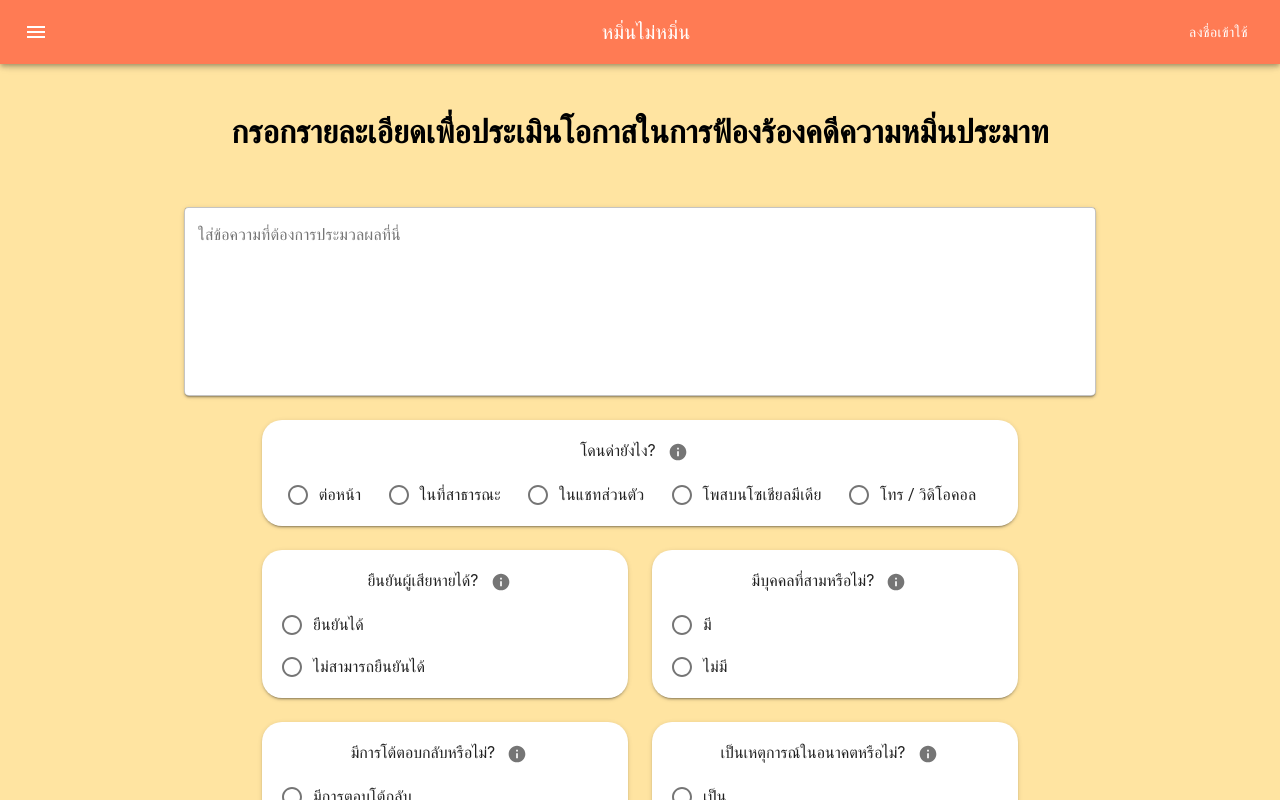
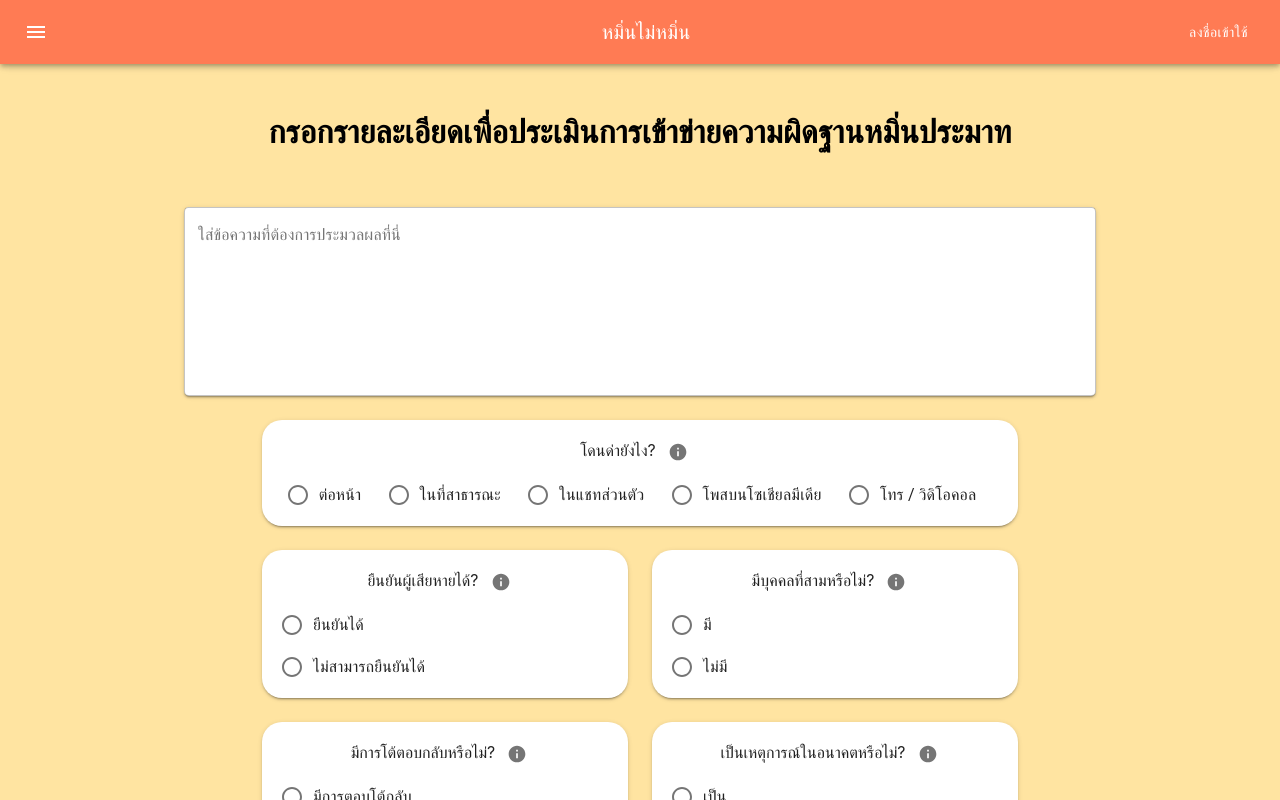
Before and after one commit to traviolus/MinMaiMin, a React (Create React App) app in the folder frontend/: page / in a window 1280 px wide. Shown: the top 800 px of the page. Built offline with nearby package versions, Linux system fonts and the light colour scheme.

Commit message:
fix search header title

```diff
--- a/frontend/src/components/SearchHeader.tsx
+++ b/frontend/src/components/SearchHeader.tsx
@@ -16,7 +16,7 @@ export default function SearchHeader() {
 
     return (
         <div className={classes.root}>
-            <h1>กรอกรายละเอียดเพื่อประเมินโอกาสในการฟ้องร้องคดีความหมิ่นประมาท</h1>
+            <h1>กรอกรายละเอียดเพื่อประเมินการเข้าข่ายความผิดฐานหมิ่นประมาท</h1>
         </div>
     )
 }
```
